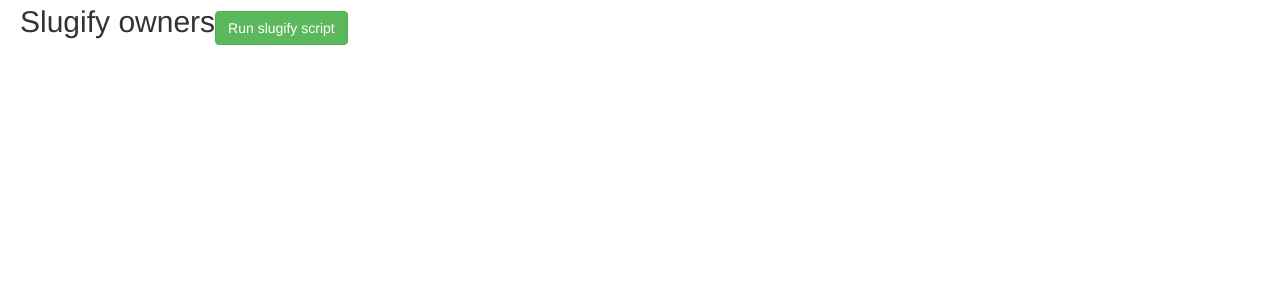
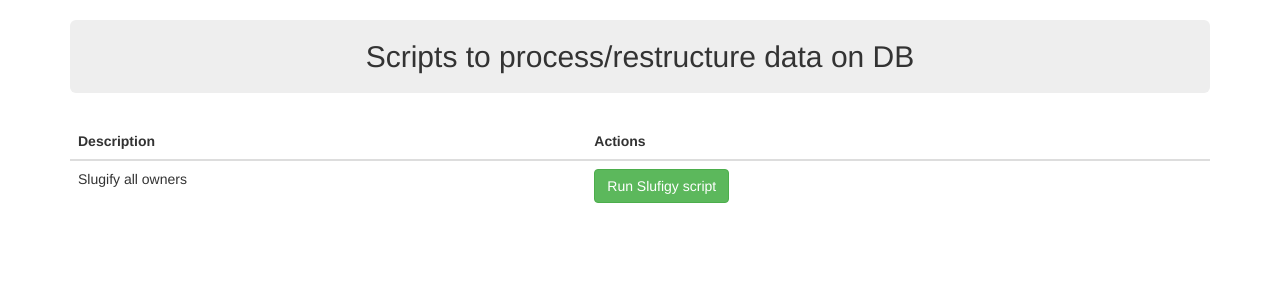
Before and after one commit to diamanthaxhimusa/open-arbk, a Flask app: page / in a window 1280 px wide. Shown: the top 300 px of the page. Run offline with Flask 2, Linux system fonts and the light colour scheme; some libraries are stand-ins or nearby versions.

Commit message:
Slugify owners Script Completed

```diff
--- a/app/mod_main/views.py
+++ b/app/mod_main/views.py
@@ -15,22 +15,22 @@ from app import mongo
 @mod_main.route('/')
 def index():
 	return render_template('index.html')
+	# doc = mongo.db.businesses.aggregate([{ '$match': { "formatted.registrationNum": 70002534 }}])
+	# return Response(response=json_util.dumps(docs[0]['formatted']), status=200, mimetype='application/json')
 
+
+# Script for slugifying owners
 @mod_main.route('/slugify_owners')
 def slugify_owners():
-	# slug test
-	# city1 = "Ritë"
-	# slugied = slugify(city1)
 
-	docs = mongo.db.businesses.find().limit(100)
-	# json_object = json.load(docs)
+	# Getting all documnets from DB
+	docs = mongo.db.businesses.find()
 
+	# Looping through each doc
 	for doc in docs:
+		# Looping in owner array of 'formatted' JSON in docs
 		for owner in doc['formatted']['owners']:
-			print slugify(owner).replace("-", " ")
-
-
-	# for doc 																																																																																			# return all_owners
-	# doc = mongo.db.businesses.aggregate([{ '$match': { "formatted.registrationNum": 70002534 }}])
-	return "Success Slugified owners, see your server activity in terminal for results"
-	# return Response(response=json_util.dumps(docs), status=200, mimetype='application/json')
+			# Slugifying each owner string and then updating new array in 'formatted' docs with slugified strings
+			slugified_owner_string = slugify(owner).replace("-", " ")
+			mongo.db.businesses.update({"_id": ObjectId(doc['_id'])}, { '$push': {"formatted.slugified_owners": slugified_owner_string }})
+	return render_template('script_result.html')
--- /dev/null
+++ b/app/static/css/custom_style.css
@@ -0,0 +1,9 @@
+.loader {
+	position: fixed;
+	left: 0px;
+	top: 0px;
+	width: 100%;
+	height: 100%;
+	z-index: 9999;
+	background: url('../img/page-loader.gif') 50% 50% no-repeat rgb(249,249,249);
+}
--- a/app/templates/index.html
+++ b/app/templates/index.html
@@ -6,16 +6,44 @@
     <meta name="viewport" content="width=device-width, initial-scale=1">
     <title>Bootstrap 101 Template</title>
     <link href="https://maxcdn.bootstrapcdn.com/bootstrap/3.3.7/css/bootstrap.min.css" rel="stylesheet">
-
+    <script src="https://ajax.googleapis.com/ajax/libs/jquery/1.12.4/jquery.min.js"></script>
+    <link href="{{ url_for('static', filename='css/custom_style.css') }}" rel="stylesheet" />
   </head>
   <body>
-
-
-    <div style=" margin: 5px!important;" class="container col-md-12">
-      <h2 style="display: inline;">Slugify owners</h2><a href="http://0.0.0.0:5000/slugify_owners" class="btn btn-success">Run slugify script</a>
+    <div style="display:none;" class="loader"></div>
+    <div class="container">
+      <div style="padding: 10px!important; margin-top: 20px!important;text-align: center;" class="jumbotron">
+        <h2 style="margin-top: 10px!important;" >Scripts to process/restructure data on DB</h2>
+      </div>
     </div>
 
-    <script src="https://ajax.googleapis.com/ajax/libs/jquery/1.12.4/jquery.min.js"></script>
+    <div class="container">
+      <div class="table-hover">
+        <table class="table">
+          <thead>
+            <tr>
+              <th>Description</th>
+              <th>Actions</th>
+            </tr>
+          </thead>
+          <tbody>
+            <tr>
+              <td>Slugify all owners</td>
+              <td><a id="slug" href="http://0.0.0.0:5000/slugify_owners" class="btn btn-success">Run Slufigy script</a></td>
+            </tr>
+          </tbody>
+        </table>
+        </div>
+        </div>
+    </div>
+
+    <script type="text/javascript">
+      $('#slug').click(function(){
+          $(".loader").css('display', 'block');
+          $(".loader").fadeOut(6000000);
+      });
+    </script>
+
     <script src="https://maxcdn.bootstrapcdn.com/bootstrap/3.3.7/js/bootstrap.min.js"></script>
   </body>
 </html>
```
Also changed, not shown: app/templates/script_result.html (added, +22 -0 lines), app/static/img/page-loader.gif (added).
